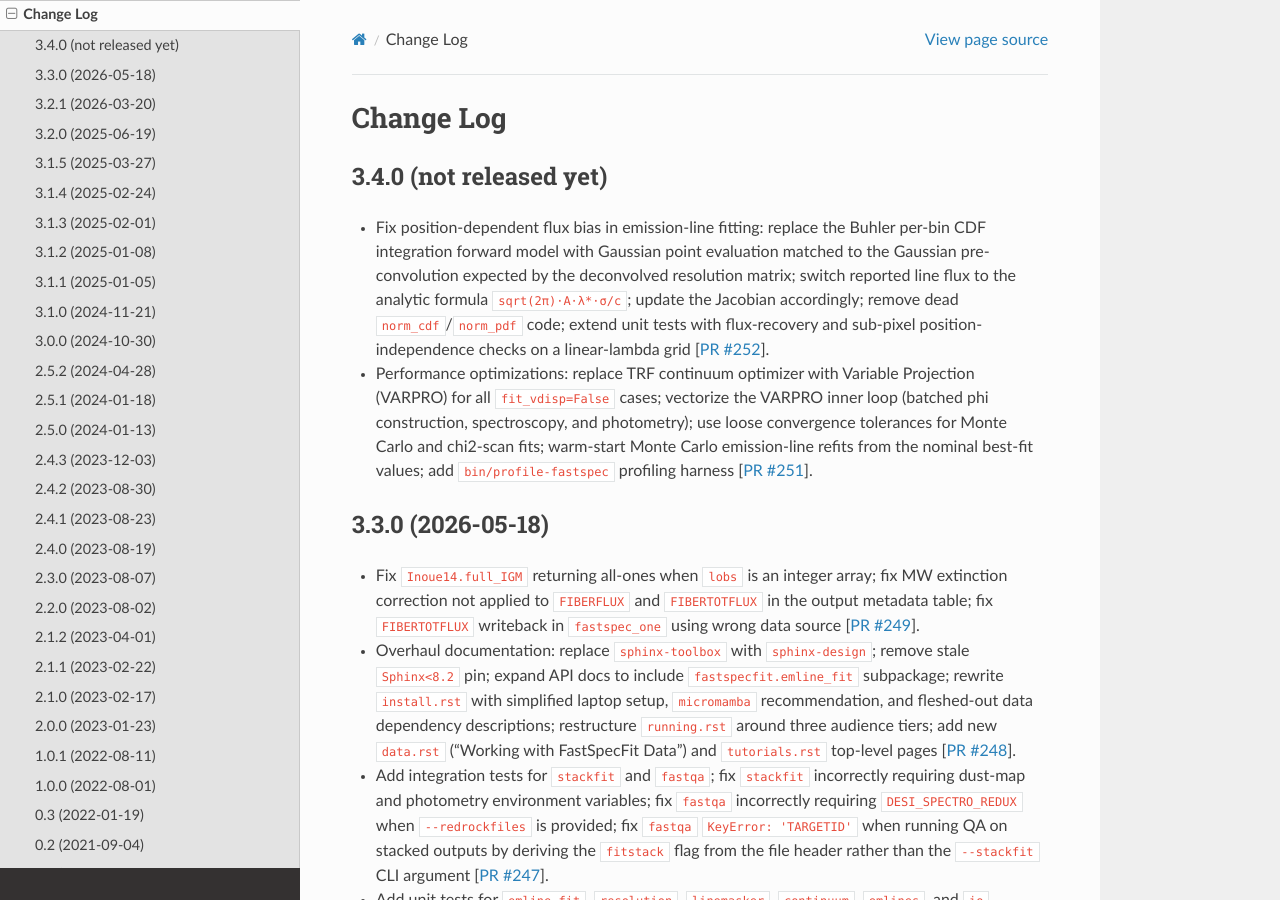
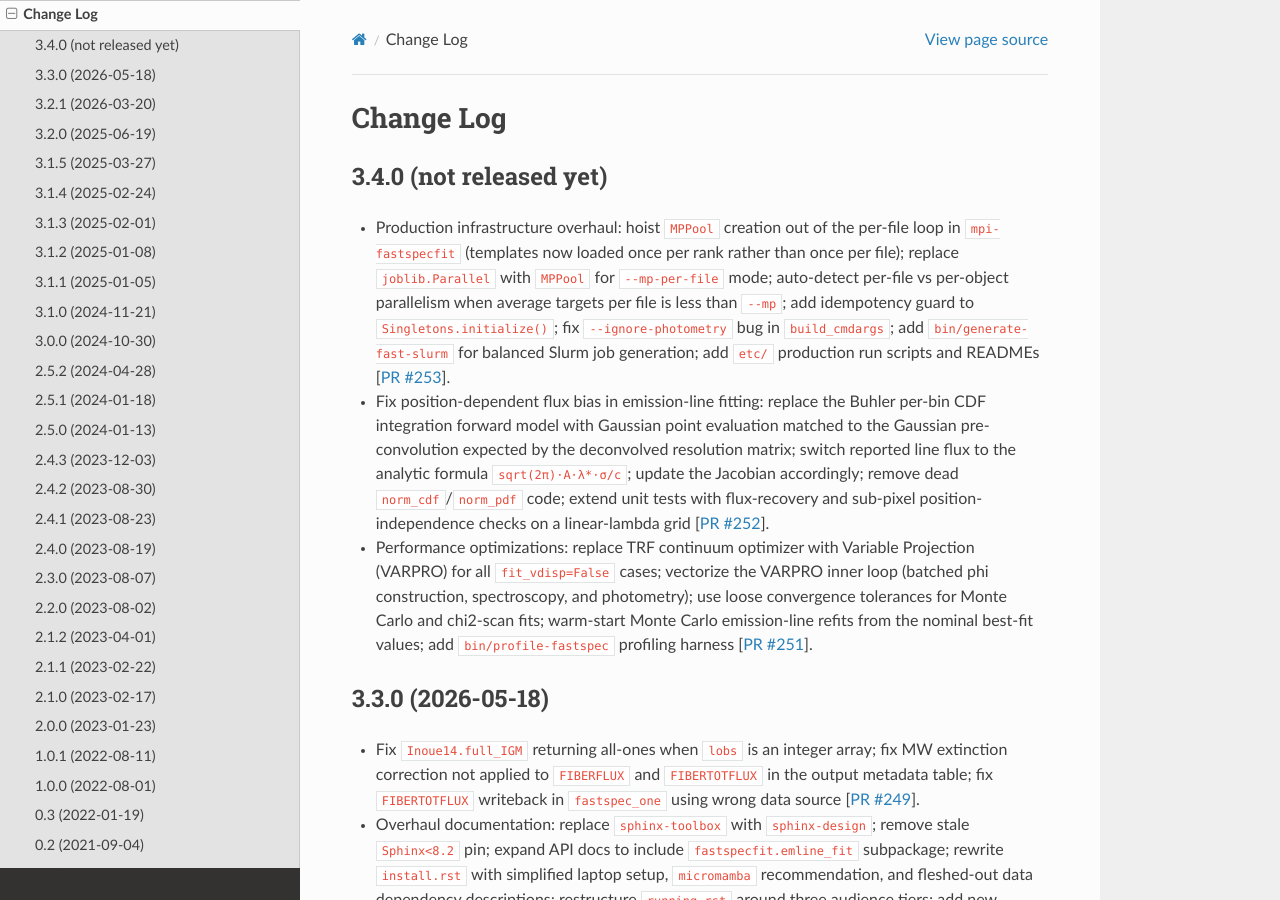
Before and after one commit to desihub/fastspecfit, a Sphinx documentation site: the page built from doc/changes.rst, in a window 1280 px wide and 900 px high. Built offline with Sphinx 7.4.7 and the Read the Docs theme 3.1.0, drawn with Linux system fonts in a browser that asks for light colours; the version number could not be read and is left out.

Commit message:
Update change log for PR #253
Co-Authored-By: Claude Sonnet 4.6 <noreply@anthropic.com>

```diff
--- a/doc/changes.rst
+++ b/doc/changes.rst
@@ -5,6 +5,14 @@ Change Log
 3.4.0 (not released yet)
 ------------------------
 
+* Production infrastructure overhaul: hoist ``MPPool`` creation out of the
+  per-file loop in ``mpi-fastspecfit`` (templates now loaded once per rank
+  rather than once per file); replace ``joblib.Parallel`` with ``MPPool`` for
+  ``--mp-per-file`` mode; auto-detect per-file vs per-object parallelism when
+  average targets per file is less than ``--mp``; add idempotency guard to
+  ``Singletons.initialize()``; fix ``--ignore-photometry`` bug in
+  ``build_cmdargs``; add ``bin/generate-fast-slurm`` for balanced Slurm job
+  generation; add ``etc/`` production run scripts and READMEs [`PR #253`_].
 * Fix position-dependent flux bias in emission-line fitting: replace the
   Buhler per-bin CDF integration forward model with Gaussian point evaluation
   matched to the Gaussian pre-convolution expected by the deconvolved resolution
@@ -19,6 +27,7 @@ Change Log
   Carlo emission-line refits from the nominal best-fit values; add
   ``bin/profile-fastspec`` profiling harness [`PR #251`_].
 
+.. _`PR #253`: https://github.com/desihub/fastspecfit/pull/253
 .. _`PR #252`: https://github.com/desihub/fastspecfit/pull/252
 .. _`PR #251`: https://github.com/desihub/fastspecfit/pull/251
 
```
